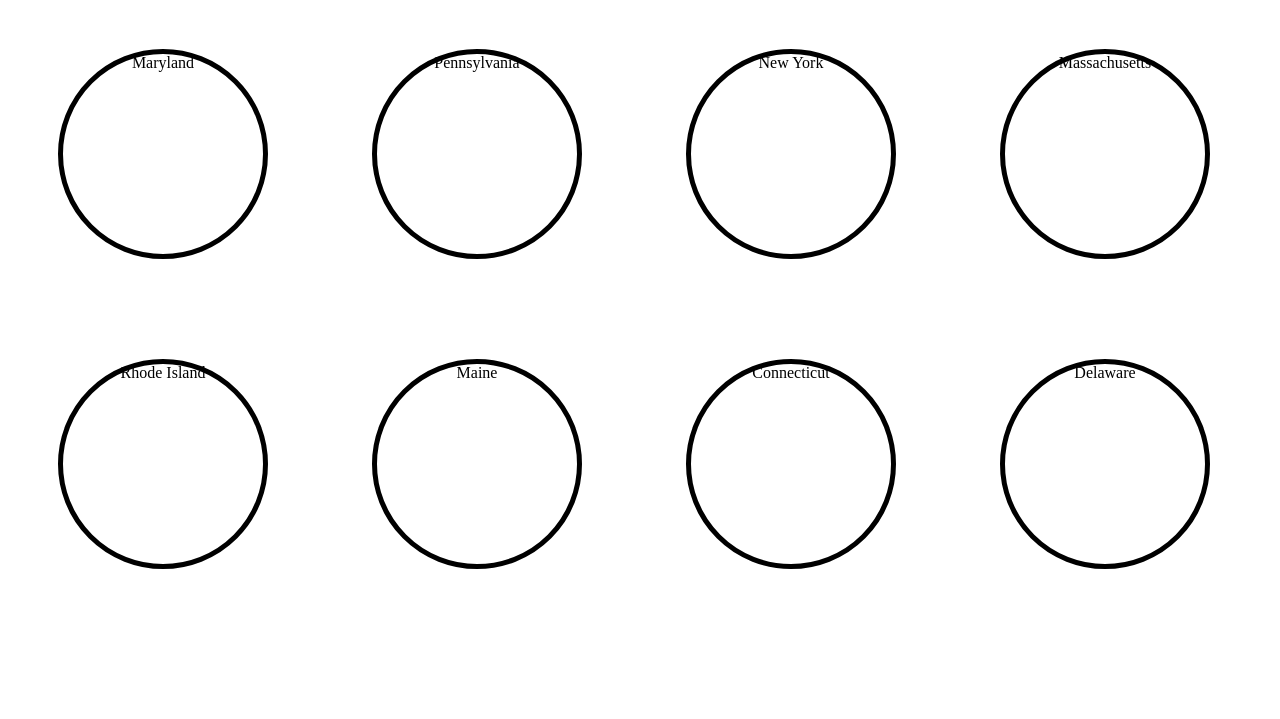
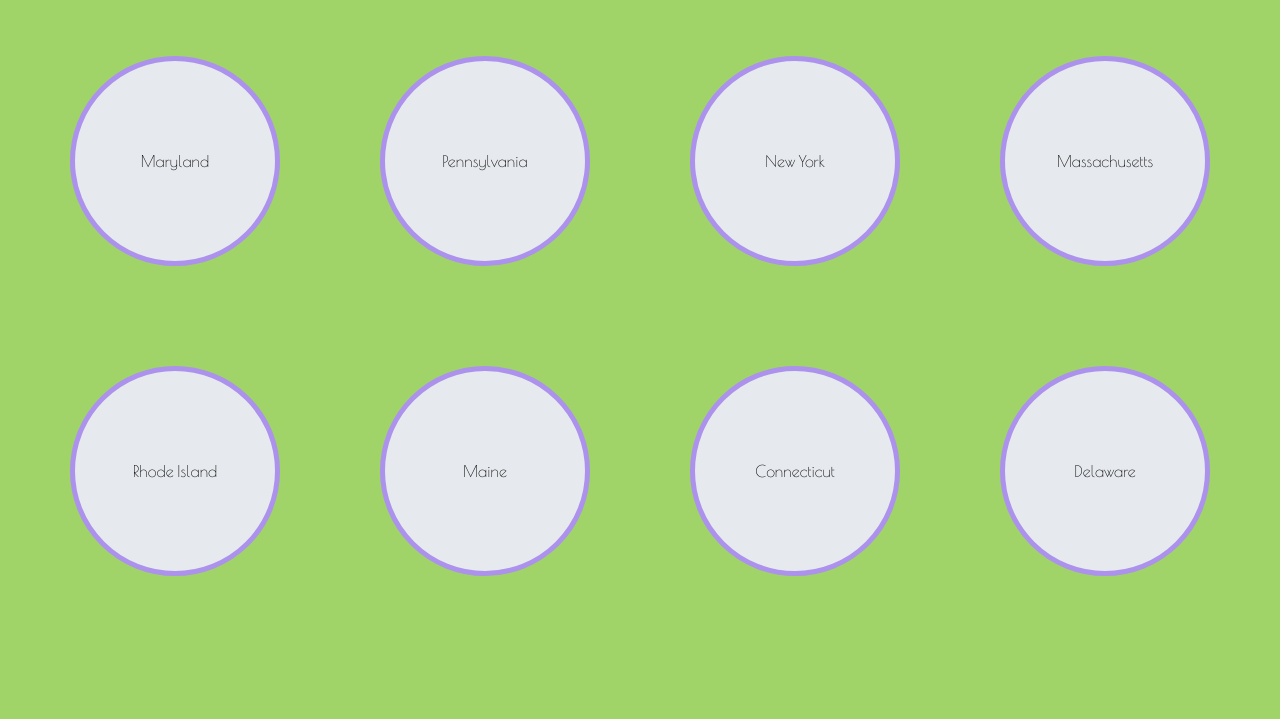
Before and after one commit to raeowens/projectone, a plain HTML site: page index.html in a window 1280 px wide. Shown: the part 81-800 px from the top of the page. Drawn offline with nearby package versions, Linux system fonts and the light colour scheme.

Commit message:
cards completed

```diff
--- a/index.html
+++ b/index.html
@@ -4,16 +4,22 @@
     <meta charset="utf-8">
     <title>Flashcards</title>
     <link rel="stylesheet" type="text/css" href="style.css">
+    <link href="https://fonts.googleapis.com/css?family=Alfa+Slab+One|Poiret+One" rel="stylesheet">
   </head>
   <body>
     <h1>F L A S H C A R D S</h1>
-    <div>Maryland</div>
-    <div>Pennsylvania</div>
-    <div>New York</div>
-    <div>Massachusetts</div>
-    <div>Rhode Island</div>
-    <div>Maine</div>
-    <div>Connecticut</div>
-    <div>Delaware</div>
+    <div class="deck">
+
+      <div id="card">Maryland</div>
+      <div id="card">Pennsylvania</div>
+      <div id="card">New York</div>
+      <div id="card">Massachusetts</div>
+      <div id="card">Rhode Island</div>
+      <div id="card">Maine</div>
+      <div id="card">Connecticut</div>
+      <div id="card">Delaware</div>
+    </div>
+    <script src="https://code.jquery.com/jquery-2.1.4.min.js"></script>
+    <script src="https://cdn.rawgit.com/nnattawat/flip/master/dist/jquery.flip.min.js"></script>
   </body>
 </html>
--- a/style.css
+++ b/style.css
@@ -1,16 +1,28 @@
 h1{
   text-align: center;
-  font-family: arial;
+  font-family: 'Alfa Slab One', cursive;
 }
-div{
+.deck {
+  display: flex;
+  align-items: center;
+  justify-content: center;
+  flex-wrap: wrap;
+}
+#card{
   border-style: solid;
-  border-color: #000;
+  border-color: #AC92EC;
   border-width: thick;
   border-radius: 200px;
+  background-color: #E6E9ED;
   margin: 50px;
   height: 200px;
   width: 200px;
+  font-family: 'Poiret One', cursive;
   text-align: center;
   align-items: center;
-  display: inline-block;
+  justify-content: center;
+  display: flex;
 }
+body{
+  background-color: #A0D468;
+}
```
Also changed, not shown: script.js (+9 -0 lines).
